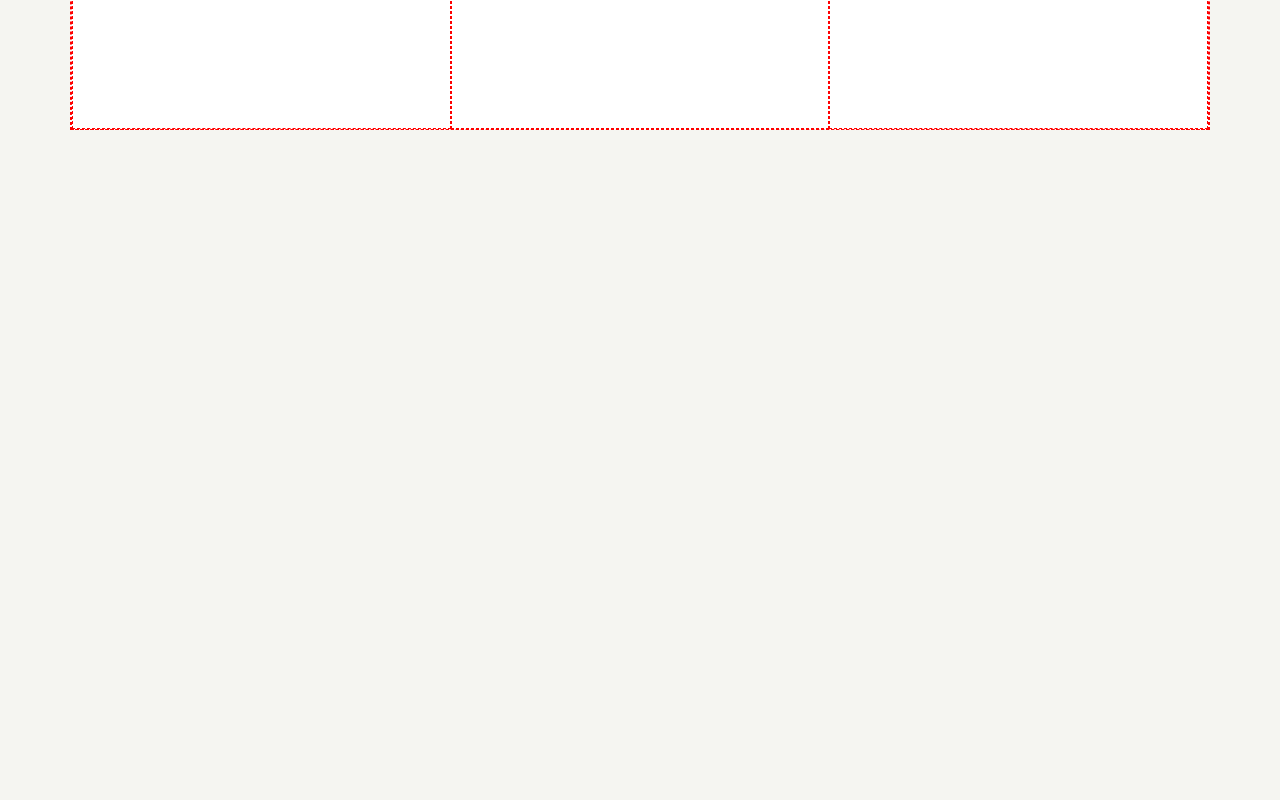
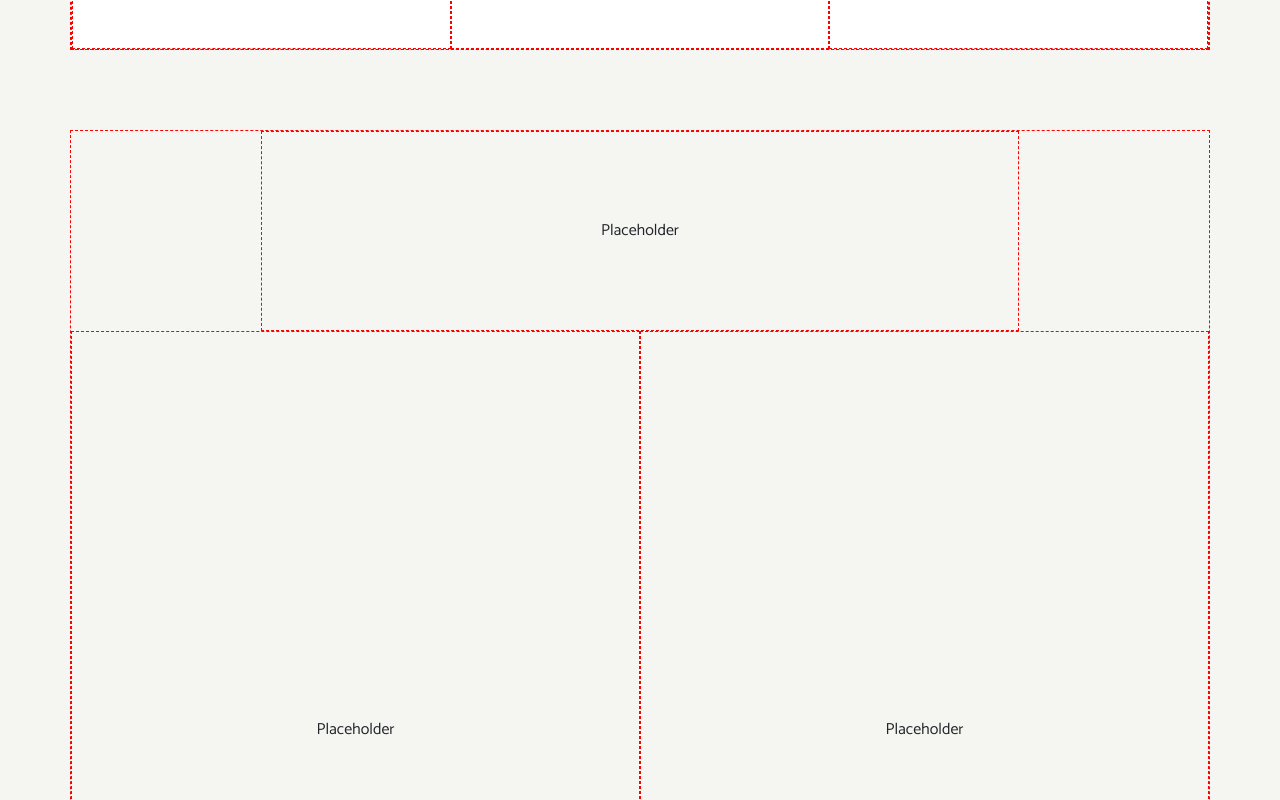
Before and after one commit to NicolaRicci100/proj-html-vuejs, a Vue app: page / in a window 1280 px wide. Shown: the part 1120-1920 px from the top of the page. Before the commit the page ends 1250 px from the top, so only its background shows below. Built offline with nearby package versions, Linux system fonts and the light colour scheme.

Commit message:
aggiunta AppRecipies

```diff
--- a/src/components/AppMain.vue
+++ b/src/components/AppMain.vue
@@ -1,7 +1,8 @@
 <script>
 import AppJournal from './AppMain_components/AppJournal.vue';
+import AppRecipies from './AppMain_components/AppRecipies.vue';
 export default {
-  components: { AppJournal }
+  components: { AppJournal, AppRecipies }
 }
 </script>
 
@@ -12,6 +13,7 @@ export default {
     </div>
   </section>
   <AppJournal />
+  <AppRecipies />
 </template>
 
 <style lang="scss" scoped>
--- a/src/components/AppMain_components/AppJournal.vue
+++ b/src/components/AppMain_components/AppJournal.vue
@@ -22,6 +22,7 @@ export default {
 #journal {
   height: 450px;
   background-color: $primary-color;
+  translate: 0 -80px;
   border: $debug; //temporaneo
 }
 
--- /dev/null
+++ b/src/components/AppMain_components/AppRecipies.vue
@@ -0,0 +1,44 @@
+<script>
+export default {
+
+}
+</script>
+
+<template>
+  <section class="container">
+    <div class="row justify-content-center">
+      <div class="col-8">
+        Placeholder
+      </div>
+      <div class="col-6">
+        Placeholder
+      </div>
+      <div class="col-6">
+        Placeholder
+      </div>
+    </div>
+  </section>
+</template>
+
+<style lang="scss" scoped>
+@use '../../assets/scss/mixins.scss' as *;
+@use '../../assets/scss/vars' as *;
+
+section {
+  height: 1000px;
+}
+
+.row {
+  height: 100%;
+}
+
+.col-8 {
+  height: 20%;
+  @include flex_center;
+}
+
+.col-6 {
+  height: 80%;
+  @include flex_center;
+}
+</style>
```
Also changed, not shown: src/components/AppMain_components/AppCollection.vue (added).
